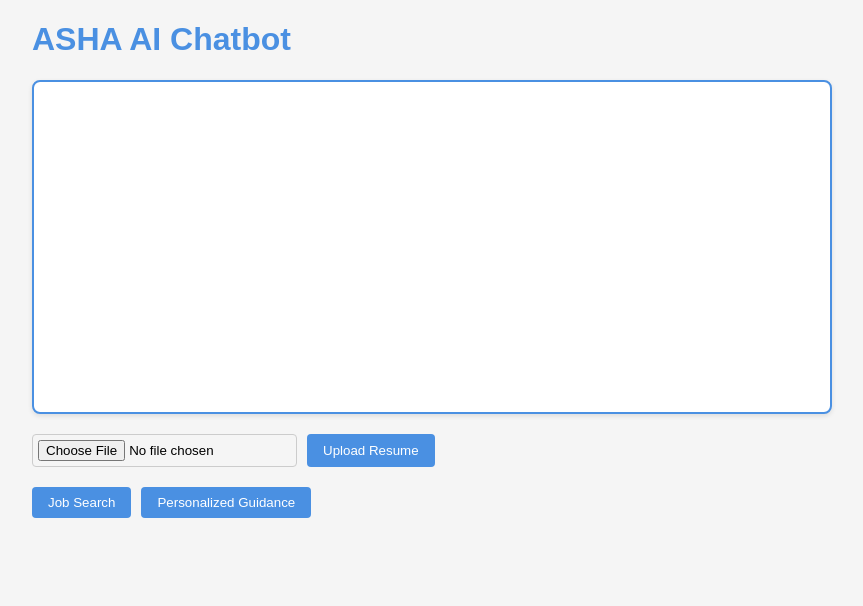
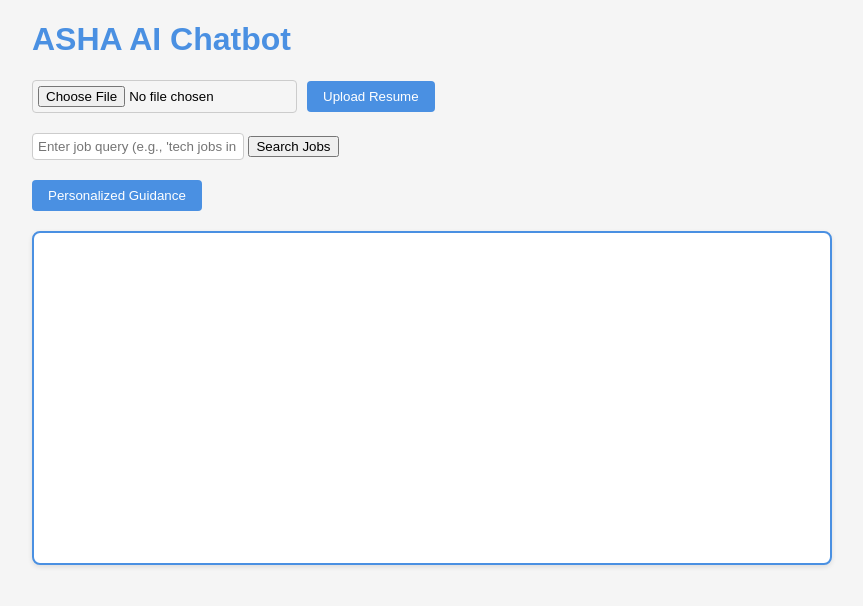
Before and after one commit to chimchim89/asha_chatbot, a FastAPI app: page / in a window 1280 px wide. Shown: the top 606 px of the page, without its empty margins (208-1071 px from the left). Run offline with FastAPI, Linux system fonts and the light colour scheme; parts of the project's set-up code (start-up, migrations or seed data) failed here and were passed over.

Commit message:
job search prompt improved

````diff
--- a/backend/main.py
+++ b/backend/main.py
@@ -32,10 +32,9 @@ async def lifespan(app: FastAPI):
 
 app = FastAPI(title="ASHA AI Chatbot", lifespan=lifespan)
 
-# Fix CORS middleware
 app.add_middleware(
     CORSMiddleware,
-    allow_origins=["*"],  # Allow all origins for now (tighten later)
+    allow_origins=["*"],
     allow_credentials=True,
     allow_methods=["*"],
     allow_headers=["*"],
@@ -69,36 +68,51 @@ async def job_search(job_query: JobQuery, db=Depends(get_db_connection)):
         cursor = await db.execute("SELECT skills, preferences FROM users WHERE user_id = 'temp_user'")
         user_data = await cursor.fetchone()
         user_data = {"skills": user_data[0], "preferences": user_data[1]} if user_data else {"skills": None, "preferences": None}
-        parsed_query = {"role": "any", "location": "global", "experience": "any"}
 
-        if query:
-            gemini_url = f"https://generativelanguage.googleapis.com/v1beta/models/gemini-2.0-flash:generateContent?key={settings.GEMINI_API_KEY}"
-            gemini_response = requests.post(
-                gemini_url,
-                headers={"Content-Type": "application/json"},
-                json={"contents": [{"parts": [{"text": f"Extract role, location, experience from: '{query}'. Infer role based on skills mentioned (e.g., 'ml' for machine learning, 'genai' for generative ai). Return as JSON e.g. {{'role': 'internship in machine learning and generative ai', 'location': 'unspecified', 'experience': 'entry level'}}"}]}]}
-            )
-            gemini_response.raise_for_status()
-            data = gemini_response.json()
-            raw_text = data.get("candidates", [{}])[0].get("content", {}).get("parts", [{}])[0].get("text", "{}")
-            logger.info(f"Raw Gemini response: {raw_text}")
-            clean_text = re.sub(r'^```json\s*|\s*```$', '', raw_text, flags=re.MULTILINE).strip()
-            try:
-                parsed_query.update(json.loads(clean_text) if clean_text else {})
-            except json.JSONDecodeError:
-                logger.error(f"Invalid JSON from Gemini: {clean_text}")
-                parsed_query = {"role": "internship", "location": "global", "experience": "entry level"}
-            logger.info(f"LLM parsed query: {parsed_query}")
-        else:
-            parsed_query = {"role": "any job", "location": "global", "experience": "any"}
+        # Convert natural language to JSearch query using Gemini
+        gemini_url = f"https://generativelanguage.googleapis.com/v1beta/models/gemini-2.0-flash:generateContent?key={settings.GEMINI_API_KEY}"
+        gemini_prompt = f"""You are an expert at converting natural language requests into precise JSearch API queries. Your task is to analyze the given natural language input and generate a valid JSearch API query as a URL query string that accurately reflects the user's intent, based on the provided JSearch API query parameters. Follow these steps:
 
-        if user_data["skills"] and user_data["preferences"]:
-            parsed_query["role"] = f"{user_data['skills']} {parsed_query['role']}"
-            parsed_query["location"] = user_data["preferences"] or parsed_query["location"]
+1. Identify the key components of the natural language request, such as job title, location, country, date posted, employment types, work-from-home preference, job requirements, radius, excluded publishers, and fields to include.
+2. Map these components to the appropriate JSearch API query parameters (e.g., `query`, `country`, `date_posted`, `employment_types`, `work_from_home`, `job_requirements`, `radius`, `exclude_job_publishers`, `fields`, `page`, `num_pages`).
+3. Ensure the query adheres to JSearch API conventions, including proper parameter names, value formats, and constraints (e.g., allowed values for `date_posted`, `country`, `employment_types`).
+4. Handle ambiguities by making reasonable assumptions based on common job search patterns, and include a brief comment explaining any assumptions made.
+5. Output the JSearch API query as a URL query string (e.g., `query=developer+jobs+in+chicago&country=us`).
 
+### JSearch API Query Parameters
+- **query** (required): Free-form jobs search query (e.g., "developer jobs in chicago"). Include job title and location when possible.
+- **page** (optional): Page number to return (1-100, default: 1).
+- **num_pages** (optional): Number of pages to return (1-20, default: 1).
+- **country** (optional): ISO 3166-1 alpha-2 country code (e.g., "us", default: "us").
+- **language** (optional): ISO 639 language code (e.g., "en"). Defaults to primary language of the country.
+- **date_posted** (optional): Time frame for job postings ("all", "today", "3days", "week", "month", default: "all").
+- **work_from_home** (optional): Set to `true` for remote jobs (default: `false`).
+- **employment_types** (optional): Comma-separated list of employment types ("FULLTIME", "CONTRACTOR", "PARTTIME", "INTERN").
+- **job_requirements** (optional): Comma-separated list of requirements ("under_3_years_experience", "more_than_3_years_experience", "no_experience", "no_degree").
+- **radius** (optional): Distance from location in kilometers.
+- **exclude_job_publishers** (optional): Comma-separated list of publishers to exclude (e.g., "BeeBe,Dice").
+- **fields** (optional): Comma-separated list of job fields to include (e.g., "employer_name,job_title").
+
+Now, convert the following natural language request into a JSearch API query: "{query}" """
+        gemini_response = requests.post(
+            gemini_url,
+            headers={"Content-Type": "application/json"},
+            json={"contents": [{"parts": [{"text": gemini_prompt.format(query=query)}]}]}
+        )
+        gemini_response.raise_for_status()
+        data = gemini_response.json()
+        raw_text = data.get("candidates", [{}])[0].get("content", {}).get("parts", [{}])[0].get("text", "")
+        logger.info(f"Raw Gemini response for query conversion: {raw_text}")
+        clean_text = re.sub(r'^```.*\n|\n.*```$', '', raw_text, flags=re.MULTILINE).strip()
+        try:
+            jsearch_query = clean_text.split("\n")[0] if clean_text else "query=internships"
+        except IndexError:
+            jsearch_query = "query=internships"
+
+        # Fetch jobs with the converted query
         jsearch_url = "https://jsearch.p.rapidapi.com/search"
         headers = {"X-RapidAPI-Key": settings.JSEARCH_API_KEY, "X-RapidAPI-Host": "jsearch.p.rapidapi.com"}
-        params = {"query": f"{parsed_query.get('role', 'jobs')} in {parsed_query.get('location', 'global')}", "num_pages": 1, "date_posted": "all"}
+        params = {k: v for k, v in [param.split('=') for param in jsearch_query.split('&')] if v}
         logger.info(f"JSearch request params: {params}")
         jsearch_response = requests.get(jsearch_url, headers=headers, params=params)
         jsearch_response.raise_for_status()
--- a/templates/index.html
+++ b/templates/index.html
@@ -5,19 +5,25 @@
     <title>ASHA AI Chatbot</title>
     <style>
         body { font-family: Arial, sans-serif; max-width: 800px; margin: 20px auto; background-color: #f5f5f5; }
-        #chat-box { height: 300px; border: 2px solid #4a90e2; padding: 15px; overflow-y: scroll; background: white; border-radius: 8px; box-shadow: 0 2px 5px rgba(0,0,0,0.1); }
-        #upload-section, #options { margin-top: 20px; }
-        #upload-form { display: flex; gap: 10px; }
+        #upload-section { margin-bottom: 20px; }
+        #upload-form { display: flex; gap: 10px; align-items: center; }
         #upload-form input[type="file"] { padding: 5px; border: 1px solid #ccc; border-radius: 4px; }
         #upload-form button, #options button { padding: 8px 16px; background-color: #4a90e2; color: white; border: none; border-radius: 4px; cursor: pointer; }
         #upload-form button:hover, #options button:hover { background-color: #357ab7; }
         #upload-status { margin-top: 10px; color: #666; }
-        #options { display: flex; gap: 10px; }
+        #job-query-section { margin-bottom: 20px; }
+        #job-query { padding: 5px; width: 200px; border: 1px solid #ccc; border-radius: 4px; }
+        #options { display: flex; gap: 10px; margin-bottom: 20px; }
+        #chat-box { height: 300px; border: 2px solid #4a90e2; padding: 15px; overflow-y: scroll; background: white; border-radius: 8px; box-shadow: 0 2px 5px rgba(0,0,0,0.1); }
+        ul { list-style-type: none; padding: 0; }
+        li { margin: 5px 0; }
+        a { color: #4a90e2; text-decoration: none; }
+        a:hover { text-decoration: underline; }
     </style>
+    <script src="https://cdn.jsdelivr.net/npm/marked/marked.min.js"></script>
 </head>
 <body>
     <h1 style="color: #4a90e2;">ASHA AI Chatbot</h1>
-    <div id="chat-box"></div>
     <div id="upload-section">
         <form id="upload-form" enctype="multipart/form-data">
             <input type="file" id="resume-file" name="file" accept=".pdf">
@@ -25,10 +31,14 @@
         </form>
         <div id="upload-status"></div>
     </div>
+    <div id="job-query-section">
+        <input type="text" id="job-query" placeholder="Enter job query (e.g., 'tech jobs in Pune')">
+        <button onclick="jobSearch()">Search Jobs</button>
+    </div>
     <div id="options">
-        <button onclick="jobSearch()">Job Search</button>
         <button onclick="personalizedGuidance()">Personalized Guidance</button>
     </div>
+    <div id="chat-box"></div>
     <script>
         const form = document.getElementById('upload-form');
         form.addEventListener('submit', async (e) => {
@@ -51,17 +61,28 @@
         });
 
         async function jobSearch() {
+            const query = document.getElementById('job-query').value;
             const status = document.getElementById('upload-status');
             status.textContent = 'Searching...';
             try {
                 const response = await fetch('http://0.0.0.0:8000/job-search', {
                     method: 'POST',
                     headers: {'Content-Type': 'application/json'},
-                    body: JSON.stringify({query: ''})
+                    body: JSON.stringify({query: query || ''})
                 });
                 const result = await response.json();
                 status.textContent = result.results ? 'Found jobs!' : 'No jobs found';
-                document.getElementById('chat-box').innerHTML = JSON.stringify(result.results, null, 2);
+                if (result.results) {
+                    const jobsList = result.results.map(job => {
+                        const applyLink = job.job_apply_link ? `<a href="${job.job_apply_link}" target="_blank">Apply</a>` : 'No apply link';
+                        const location = job.job_city ? `${job.job_city}, ${job.job_country}` : 'Location not specified';
+                        const highlight = job.job_highlights?.Benefits?.[0] || job.job_description?.match(/Duration: [\w\s]+/)?.[0] || 'Check details';
+                        return `<li>${job.job_title} at ${job.employer_name} | ${location} | ${highlight} | ${applyLink}</li>`;
+                    }).join('');
+                    document.getElementById('chat-box').innerHTML = `<ul>${jobsList}</ul>`;
+                } else {
+                    document.getElementById('chat-box').innerHTML = 'No jobs found.';
+                }
             } catch (error) {
                 status.textContent = 'Error searching jobs';
             }
@@ -78,7 +99,7 @@
                 });
                 const result = await response.json();
                 status.textContent = 'Guidance generated!';
-                document.getElementById('chat-box').innerHTML = result.guidance;
+                document.getElementById('chat-box').innerHTML = marked.parse(result.guidance);
             } catch (error) {
                 status.textContent = 'Error generating guidance';
             }
````
